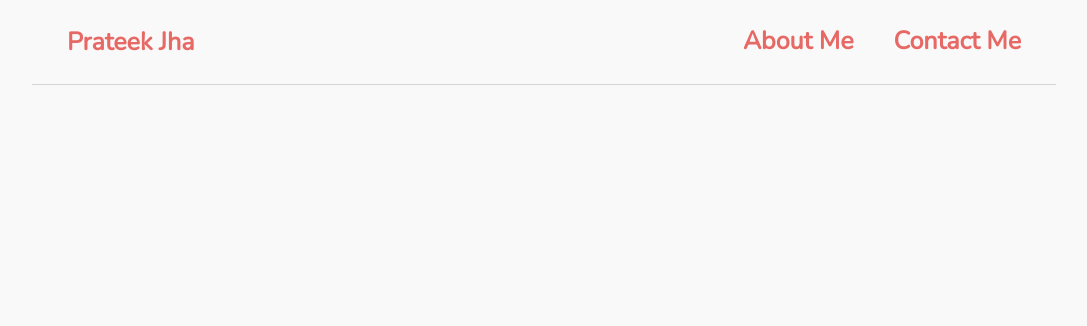
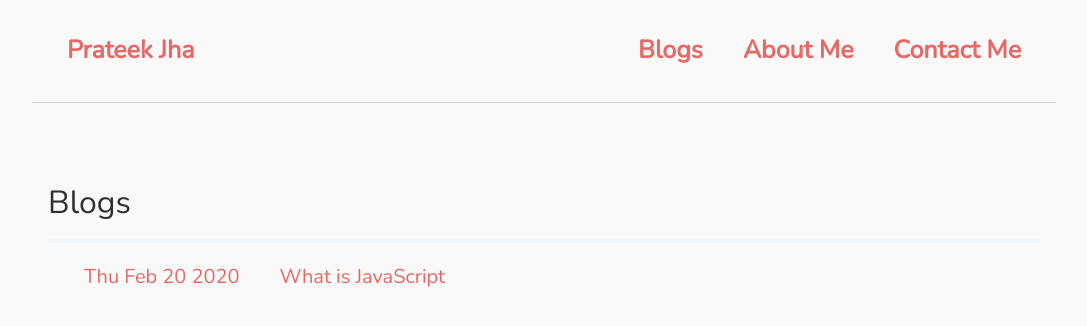
Before and after one commit to prateekj07394/personal_site, a React (Vite) app: page /blogs in a window 1280 px wide. Shown: the top 326 px of the page, without its empty margins (96-1183 px from the left). Built offline with nearby package versions, Linux system fonts and the light colour scheme.

Commit message:
added blog data and blog page

```diff
--- a/package.json
+++ b/package.json
@@ -4,7 +4,7 @@
   "description": "Personal site for Prateek Jha",
   "main": "index.js",
   "scripts": {
-    "start": "parcel index.html",
+    "start": "parcel public/index.html",
     "build": "parcel build public/index.html"
   },
   "repository": {
--- a/public/index.css
+++ b/public/index.css
@@ -17,7 +17,7 @@ body{
     padding : 0;
     margin : 0;
     font-size:20px;
-    line-height: 25px;
+    line-height: 1.75;
     min-height: 80vh;
 }
 main{
--- /dev/null
+++ b/src/Blogs-Data/data.js
@@ -0,0 +1,58 @@
+export const blogs = [
+    {
+        id: 1,
+        icon: "JS",
+        title: "What is JavaScript",
+        created_on: "20/02/2020",
+        body: `
+
+        <strong>JavaScript</strong> (JS from now) is a programming language used widely in building web pages. Whenever you interact with a website, for example, expanding a menu on click or validating user entered data in a form, JS is responsible for making this happen. It is one of the most popular languages in the world and is quite easy to learn.
+
+        <h2>Origins – </h2>
+
+        <p>In the early 90s, there were very few browsers in the market and <strong>NetScape</strong> was a major browser back then. However, the web pages back then lacked interactivity and it warranted the creation of a new language. NetScape collaborated with <strong>Sun Microsystems</strong> (the creators of Java) to create a language which would be similar to Java in syntax. The language was named JavaScript after many iterations (to jump on the Java hype). There is a famous quote – “<i>Java is to JavaScript what a Car is to Carpet</i>” :D</p>
+
+        <p>In the period around 2005, there were many different versions of JS. <strong>Internet Explorer</strong> and <strong>Mozilla</strong> each had their own versions of JS and this led to a lot of confusion among developers because their sites behaved differently in different browsers. In 2008, Google launched its own browser “<strong>Google Chrome</strong>” which had a lot of new features and forced other browsers to upgrade as well.</p>
+
+        <p>A consensus was reached between Microsoft, Mozilla and Google in 2008 and JS was standardized combining all relevant work from different versions. This was known as <strong>ES5</strong> (ECMA-Script 5) which was released in 2009. Another version of JS was released in 2016 called ES6 which added a lot of new features.</p>
+
+        <p>
+            <strong>Fun fact – </strong>
+        </p>
+        <p>
+            Oracle owns the trademark to “JavaScript”.
+        </p>
+
+
+        <h2>Current state – </h2>
+
+        JS was initially created to make web-pages interactive. However, now JS can also be used in the backend as well (backend is the part of the application which can connect to a database and is hidden from the end user) with the introduction of Node.js (more on Node later). Many teams now prefer to use JS in both frontend as well as backend.  The way we build User Interfaces (UI) has also changed drastically in the recent years with the advent of frameworks and libraries like <i>React, Angular, Vue</i> (I know, a lot of new terms and buzz words, but we will get to them later, trust me).
+
+        <p>
+            <strong>Fun fact – </strong>
+        </p>
+
+        <p>
+        The UI in Dragon2 (a rocket launched by SpaceX in 2020) was built using JS.
+        </p>
+
+        <h2>TypeScript – </h2>
+
+        JS is a dynamically typed language i.e.we don’t need to specify the type of a variable (Number, String, Boolean etc) while defining it. This can lead to many issues if developers aren’t careful. TypeScript is a language developed by Microsoft built on top of JS which provides type security. TS code is later compiled to JS itself but provides type security and better documentation.
+
+        JS is also being used nowadays in AI/ML (to run models in the browser), AR/VR and is used extensively in building chat-bots .
+        <h2>Notes</h2>
+        <p>
+        JS has many concepts and applications will be covered in future posts along with other Computer Science / Software Engineering related concepts.
+        </p>
+
+        <p>
+        Stay tuned for the “What is ..” series.
+        </p>
+        `
+    }
+]
+
+export const urlMappings = {
+    "what-is-javascript": 1
+}
--- a/src/components/AboutMe.js
+++ b/src/components/AboutMe.js
@@ -4,14 +4,12 @@ const AboutMe = () => {
     return (
         <section className="flex n-padding justify-content-between">
                 <article>
-
-
                     <p className="n-padding">
-                        I am a software engineer currently working at <a target="_blank" href="https://www.tredence.com/">Tredence Analytics</a> , India as a <a  target="_blank" href="https://reactjs.org/">React</a> developer.
+                        I am a software engineer currently working at <a target="_blank" href="https://www.walmart.com/">Walmart Global Tech India</a>.
                         I am interested in development, design and more.
                     </p>
                     <p className="n-padding">
-                        I have recently started to write about the things I know / want to know. You will find my blogs on this site soon.
+                        I also like to read books and write in my free time.
                     </p>
                      {/* <p className="n-padding">
                         You can <a href="/">read my blogs</a> or <a href="/">know more about me</a>.
--- a/src/components/App.js
+++ b/src/components/App.js
@@ -4,6 +4,8 @@ import Navbar from './Navbar';
 import Home from './Home';
 import AboutMe from './AboutMe';
 import ContactMe from './ContactMe';
+import Blogs from './Blogs';
+import BlogItem from './BlogItem';
 
 const App = () => {
     return (
@@ -13,7 +15,8 @@ const App = () => {
                 <Navbar />
                 <main>
                     <Switch>
-
+                        <Route exact path="/blogs" component={Blogs} />
+                        <Route exact path="/blog/:title" component={BlogItem} />
                         <Route exact path="/about-me" component={AboutMe} />
                         <Route exact path="/contact-me" component={ContactMe} />
                         <Route exact path="/" component={Home} />
--- /dev/null
+++ b/src/components/BlogItem.css
@@ -0,0 +1,8 @@
+.blog_body{
+    padding: 1rem;
+    font-size: 1.125rem;
+}
+.blog_body h2{
+    padding-bottom: .5rem;
+    border-bottom: 4px solid #f1f4f8;
+}
--- /dev/null
+++ b/src/components/BlogItem.js
@@ -0,0 +1,31 @@
+import React, { useState, useEffect } from 'react';
+import { blogs, urlMappings } from '../Blogs-Data/data';
+import './BlogItem.css';
+
+const BlogItem = (props) => {
+    const [blogDetails, setBlogDetails] = useState({});
+    useEffect(() => {
+        const query = props.match.params.title;
+        const id = urlMappings[query];
+        if(id){
+            const details = blogs.filter((blog)=>{
+                return blog.id === id;
+            })
+            setBlogDetails(details[0])
+        }else{
+            setBlogDetails({
+                title:"Error 404",
+                body:"<p>Could not find the blog you are searching for</p>"
+            })
+        }
+    }, [])
+    return (
+        <section className="blogs_list_wrapper">
+            <header>{blogDetails.title}</header>
+            <article className="blog_body" dangerouslySetInnerHTML={{__html:blogDetails.body}}></article>
+        </section>
+    )
+
+}
+
+export default BlogItem;
--- /dev/null
+++ b/src/components/Blogs.css
@@ -0,0 +1,21 @@
+.blogs_list_wrapper{
+    padding: 1rem;
+}
+
+.blogs_list_wrapper header{
+    border-bottom: 1px solid #f1f4f8 ;
+    font-size: 2rem;
+    margin: 0 0 1rem;
+    border-bottom-width: 4px;
+    padding-bottom: .5rem;
+}
+.blog_name_wrapper{
+    padding: .75rem 1rem;
+}
+.blog_name_wrapper span{
+    margin: 0px 20px;
+}
+.blog_name_wrapper:hover{
+    background-color: #f1f4f8;
+    cursor: pointer;
+}
--- /dev/null
+++ b/src/components/Blogs.js
@@ -0,0 +1,34 @@
+import React, { useState, useEffect } from 'react';
+import { Link } from 'react-router-dom';
+import './Blogs.css';
+
+const Blogs = () => {
+    const [blogs, setBlogs] = useState([]);
+    useEffect(() => {
+        const blogsList = [{
+            id: 1,
+            icon: "JS",
+            title: "What is JavaScript",
+            created_on: "2/20/2020"
+        }]
+        setBlogs(blogsList)
+    }, [])
+    return (
+        <section className="blogs_list_wrapper">
+            <header>Blogs</header>
+            {blogs.map((blog) =>{
+                const title = blog.title.replace(/ /g,"-").toLowerCase();
+                return (
+                    <Link to={`/blog/${title}`} className="blog_name_wrapper"  key={blog.id}>
+                    <span>{new Date(blog.created_on).toDateString()}</span>
+                    <span>{blog.title}</span>
+                </Link>
+                )
+            }
+            )}
+        </section>
+    )
+
+}
+
+export default Blogs;
--- a/src/components/Navbar.js
+++ b/src/components/Navbar.js
@@ -1,5 +1,5 @@
 import React from 'react';
-import {Link} from 'react-router-dom';
+import { Link } from 'react-router-dom';
 
 const Navbar = () => {
     return (
@@ -7,6 +7,7 @@ const Navbar = () => {
             <div ><Link to="/">Prateek Jha</Link></div>
             <div>
                 <ul>
+                    <li><Link to="/blogs">Blogs</Link></li>
                     <li><Link to="/about-me">About Me</Link></li>
                     <li><Link to="/contact-me">Contact Me</Link></li>
                 </ul>
```
Also changed, not shown: 8 other files (tests, documents, lock files or other folders). Lines whose indentation alone changed are shown as unchanged.
